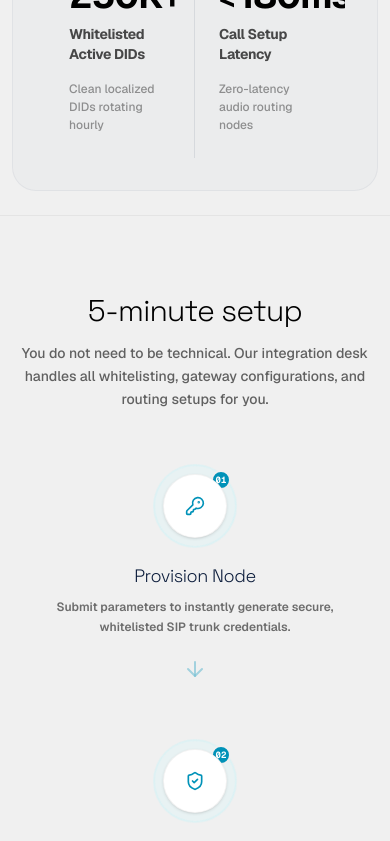
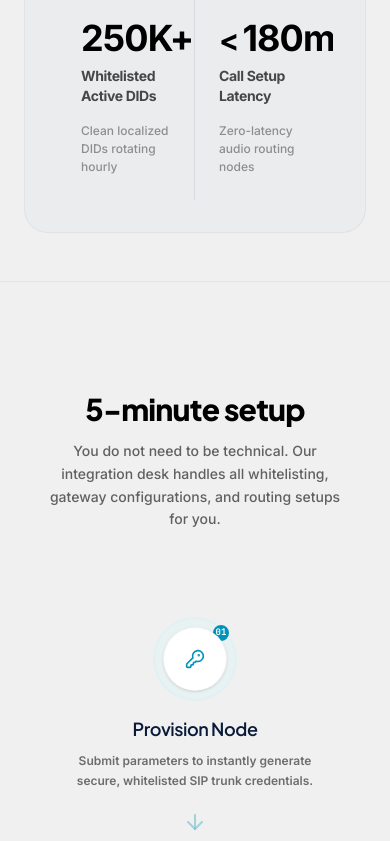
Before and after one commit to ZeeshanHQ/astraventa-telecom, a React (Vite) app: page / in a window 390 px wide. Shown: the part 1156-1997 px from the top of the page. Built offline with nearby package versions, Linux system fonts and the light colour scheme.

Commit message:
style: revert to Option 1 fonts and implement wide-platform zoomed-out layout spacing

```diff
--- a/src/components/CTA.tsx
+++ b/src/components/CTA.tsx
@@ -2,8 +2,8 @@ import { ArrowRight, PhoneCall } from "lucide-react";
 
 export default function CTA() {
   return (
-    <div className="w-full flex items-center justify-center p-3 md:p-5 bg-[#f0f0f0]">
-      <section className="relative w-full max-w-[1536px] min-h-[500px] md:min-h-[620px] rounded-[1.5rem] md:rounded-[3rem] overflow-hidden flex flex-col items-center justify-center group py-20 px-6">
+    <div className="w-full flex items-center justify-center p-4 md:p-8 bg-[#f0f0f0]">
+      <section className="relative w-full max-w-[1720px] min-h-[500px] md:min-h-[620px] rounded-[1.5rem] md:rounded-[3rem] overflow-hidden flex flex-col items-center justify-center group py-28 px-12">
 
         {/* Background Video */}
         <video
@@ -24,7 +24,7 @@ export default function CTA() {
 
         {/* CTA Content Layer */}
         <div className="relative z-10 text-center flex flex-col items-center justify-center max-w-[700px] text-white">
-          <h2 className="text-3xl md:text-5xl font-light text-white tracking-tight mb-10 leading-[1.1] max-w-[15ch]">
+          <h2 className="text-3xl md:text-5xl font-extrabold text-white tracking-tight mb-10 leading-[1.1] max-w-[15ch]">
             Melt legacy licensing into fluid call routing.
           </h2>
 
--- a/src/components/Features.tsx
+++ b/src/components/Features.tsx
@@ -2,13 +2,13 @@ import { RefreshCw, DollarSign, ArrowUpRight } from "lucide-react";
 
 export default function Features() {
   return (
-    <div className="w-full bg-[#f0f0f0] py-12 px-3 md:px-5">
-      <div className="w-full max-w-[1536px] mx-auto">
+    <div className="w-full bg-[#f0f0f0] py-28 md:py-44 px-4 md:px-8">
+      <div className="w-full max-w-[1720px] mx-auto px-6 md:px-12">
 
         {/* Header Section */}
-        <div className="flex flex-col md:flex-row justify-between items-start md:items-end gap-6 mb-10">
+        <div className="flex flex-col md:flex-row justify-between items-start md:items-end gap-6 mb-14">
           <div>
-            <h2 className="text-2xl md:text-4xl font-light text-black tracking-tight max-w-[20ch]">
+            <h2 className="text-2xl md:text-4xl font-extrabold text-black tracking-tight max-w-[20ch]">
               Architected for high-volume outbound floors
             </h2>
           </div>
--- a/src/components/Footer.tsx
+++ b/src/components/Footer.tsx
@@ -18,7 +18,7 @@ function scrollTo(id: string) {
 export default function Footer() {
   return (
     <footer className="w-full bg-[#f0f0f0]">
-      <div className="w-full max-w-[1536px] mx-auto px-6 md:px-12 py-16 border-t border-black/15 flex flex-col md:flex-row justify-between gap-12">
+      <div className="w-full max-w-[1720px] mx-auto px-6 md:px-12 py-24 border-t border-black/15 flex flex-col md:flex-row justify-between gap-12">
 
         {/* Left Side: Logo + Description */}
         <div className="flex flex-col max-w-sm gap-5">
@@ -133,7 +133,7 @@ export default function Footer() {
       </div>
 
       {/* Bottom Copyright bar */}
-      <div className="w-full max-w-[1536px] mx-auto px-6 md:px-12 py-6 border-t border-black/5 flex flex-col sm:flex-row justify-between items-center gap-4 text-xs text-black/40 font-bold">
+      <div className="w-full max-w-[1720px] mx-auto px-6 md:px-12 py-6 border-t border-black/5 flex flex-col sm:flex-row justify-between items-center gap-4 text-xs text-black/40 font-bold">
         <span>&copy; 2026 Astraventa. All rights reserved.</span>
         <div className="flex gap-6 items-center flex-wrap">
           <a href="#/privacy" className="hover:text-black transition-colors">Privacy Policy</a>
--- a/src/components/Hero.tsx
+++ b/src/components/Hero.tsx
@@ -147,12 +147,12 @@ export default function Hero() {
           variants={containerVariants}
           initial="hidden"
           animate="show"
-          className="relative z-10 flex-1 flex flex-col items-center justify-center text-center px-4 max-w-[950px] mb-20 md:mb-32"
+          className="relative z-10 flex-1 flex flex-col items-center justify-center text-center px-4 max-w-[950px] mb-28 md:mb-44"
         >
           {/* Main Headline */}
           <motion.h1
             variants={itemVariants}
-            className="text-4xl sm:text-5xl md:text-7xl font-light tracking-tight mb-4 select-none leading-[1.1] text-white drop-shadow-lg max-w-full"
+            className="text-4xl sm:text-5xl md:text-7xl font-black tracking-tight mb-4 select-none leading-[1.1] text-white drop-shadow-lg max-w-full"
           >
             Carrier-Grade Voice Routing.
           </motion.h1>
--- a/src/components/Metrics.tsx
+++ b/src/components/Metrics.tsx
@@ -55,7 +55,7 @@ export default function Metrics() {
   };
 
   return (
-    <div id="infrastructure" className="w-full max-w-[1536px] mx-auto px-3 md:px-5 py-6 md:py-12 bg-[#f0f0f0]">
+    <div id="infrastructure" className="w-full max-w-[1720px] mx-auto px-6 md:px-12 py-12 md:py-24 bg-[#f0f0f0]">
       <div className="bg-[rgba(30,50,90,0.02)] border border-[rgba(30,50,90,0.05)] rounded-[1.5rem] md:rounded-[3rem] p-8 md:p-16">
 
         <motion.div
--- a/src/components/Pricing.tsx
+++ b/src/components/Pricing.tsx
@@ -2,12 +2,12 @@ import { Check } from "lucide-react";
 
 export default function Pricing() {
   return (
-    <section id="pricing" className="w-full bg-[#f0f0f0] py-16 md:py-24 px-3 md:px-5">
-      <div className="w-full max-w-[1536px] mx-auto">
+    <section id="pricing" className="w-full bg-[#f0f0f0] py-28 md:py-44 px-4 md:px-8">
+      <div className="w-full max-w-[1720px] mx-auto px-6 md:px-12">
 
         {/* Header */}
-        <div className="text-center mb-16 max-w-[800px] mx-auto">
-          <h2 className="text-2xl md:text-4xl font-light text-black tracking-tight mb-4">
+        <div className="text-center mb-24 max-w-[800px] mx-auto">
+          <h2 className="text-2xl md:text-4xl font-extrabold text-black tracking-tight mb-4">
             Transparent usage billing
           </h2>
           <p className="text-sm text-black/60 leading-relaxed font-medium">
--- a/src/components/Setup.tsx
+++ b/src/components/Setup.tsx
@@ -53,12 +53,12 @@ export default function Setup() {
   };
 
   return (
-    <section id="setup" className="w-full bg-[#f0f0f0] py-20 md:py-32 px-3 md:px-5 border-t border-black/5">
-      <div className="w-full max-w-[1536px] mx-auto">
+    <section id="setup" className="w-full bg-[#f0f0f0] py-28 md:py-44 px-4 md:px-8 border-t border-black/5">
+      <div className="w-full max-w-[1720px] mx-auto px-6 md:px-12">
 
         {/* Header */}
-        <div className="text-center mb-16 max-w-[800px] mx-auto flex flex-col items-center">
-          <h2 className="text-3xl md:text-4xl font-light text-black tracking-tight mb-4 leading-none">
+        <div className="text-center mb-24 max-w-[800px] mx-auto flex flex-col items-center">
+          <h2 className="text-3xl md:text-4xl font-extrabold text-black tracking-tight mb-4 leading-none">
             5-minute setup
           </h2>
           <p className="text-sm text-black/60 leading-relaxed font-medium max-w-[600px]">
--- a/src/components/Standards.tsx
+++ b/src/components/Standards.tsx
@@ -54,12 +54,12 @@ export default function Standards() {
   };
 
   return (
-    <section id="standards" className="w-full bg-[#f0f0f0] py-16 md:py-28 px-3 md:px-5">
-      <div className="w-full max-w-[1536px] mx-auto">
+    <section id="standards" className="w-full bg-[#f0f0f0] py-28 md:py-44 px-4 md:px-8">
+      <div className="w-full max-w-[1720px] mx-auto px-6 md:px-12">
 
         {/* Section Header */}
-        <div className="mb-14 max-w-[700px]">
-          <h2 className="text-2xl md:text-4xl font-light text-black tracking-tight mb-4">
+        <div className="mb-16 max-w-[700px]">
+          <h2 className="text-2xl md:text-4xl font-extrabold text-black tracking-tight mb-4">
             How we specify performance
           </h2>
           <p className="text-sm text-black/60 leading-relaxed font-medium">
--- a/src/index.css
+++ b/src/index.css
@@ -1,10 +1,10 @@
-@import url('https://fonts.googleapis.com/css2?family=Geist:wght@400;500;600;700&family=Geist+Mono:wght@400;700&family=Space+Grotesk:wght@300;400;500;600;700&display=swap');
+@import url('https://fonts.googleapis.com/css2?family=Inter:wght@400;500;600;700&family=JetBrains+Mono:wght@400;700&family=Plus+Jakarta+Sans:ital,wght@0,500;0,600;0,700;0,800;1,500;1,600;1,700;1,800&display=swap');
 @import "tailwindcss";
 
 @theme {
-  --font-sans: "Geist", "Inter", ui-sans-serif, system-ui, -apple-system, BlinkMacSystemFont, "Segoe UI", Roboto, "Helvetica Neue", Arial, sans-serif;
-  --font-mono: "Geist Mono", "JetBrains Mono", ui-monospace, SFMono-Regular, Menlo, Monaco, Consolas, "Liberation Mono", "Courier New", monospace;
-  --font-heading: "Space Grotesk", sans-serif;
+  --font-sans: "Inter", ui-sans-serif, system-ui, -apple-system, BlinkMacSystemFont, "Segoe UI", Roboto, "Helvetica Neue", Arial, sans-serif;
+  --font-mono: "JetBrains Mono", ui-monospace, SFMono-Regular, Menlo, Monaco, Consolas, "Liberation Mono", "Courier New", monospace;
+  --font-heading: "Plus Jakarta Sans", sans-serif;
 }
 
 :root {
@@ -19,14 +19,14 @@ body {
   font-family: var(--font-sans);
 }
 
-/* Apply new fonts to semantic tags to ensure global coverage */
-h1, h2, h3 {
+/* Apply Option 1: Plus Jakarta Sans for H1/H2 (Bold/800), and H3/H4 (SemiBold/600) */
+h1, h2 {
   font-family: var(--font-heading) !important;
-  font-weight: 300; /* Keeping it thin / light for premium minimal feel */
+  font-weight: 800;
 }
 
-h4 {
-  font-family: var(--font-sans) !important;
+h3, h4 {
+  font-family: var(--font-heading) !important;
   font-weight: 600;
 }
 
```
Also changed, not shown: src/components/ui/about-us-section.tsx (+4 -4 lines).
